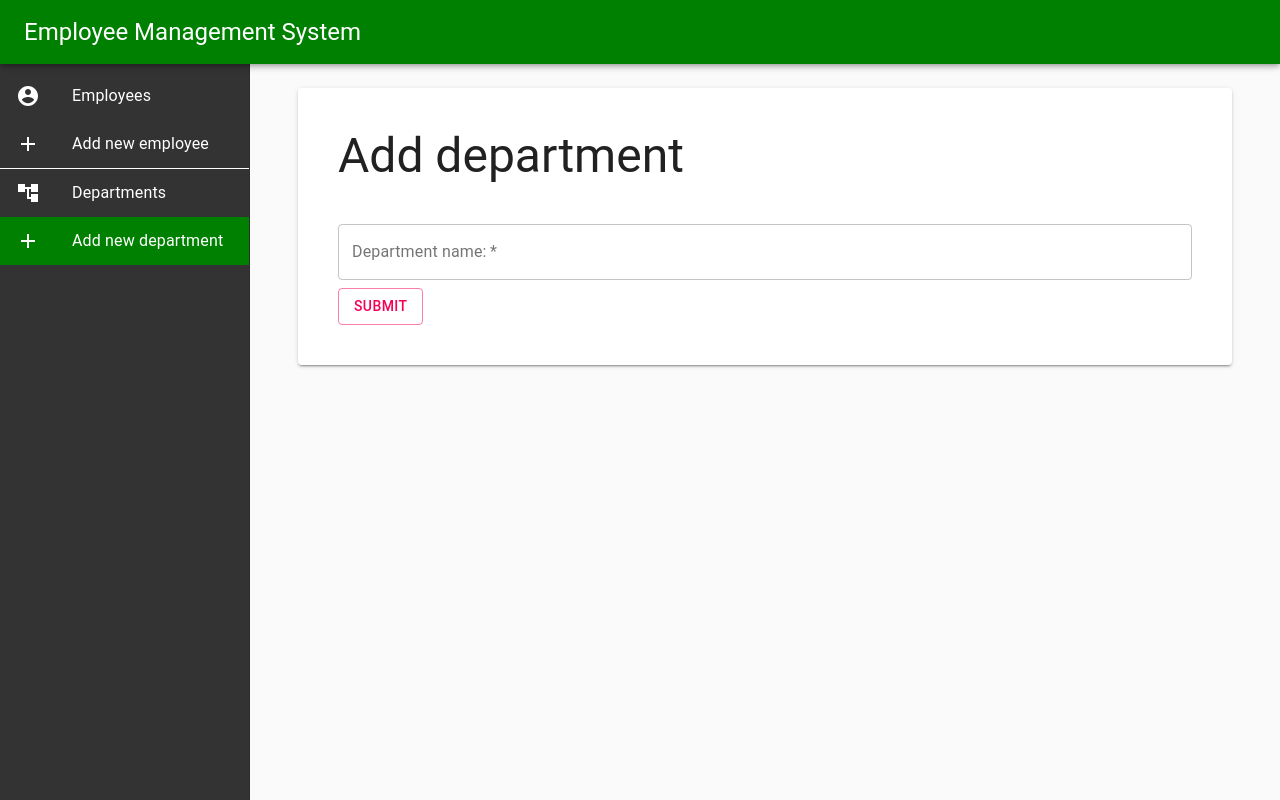
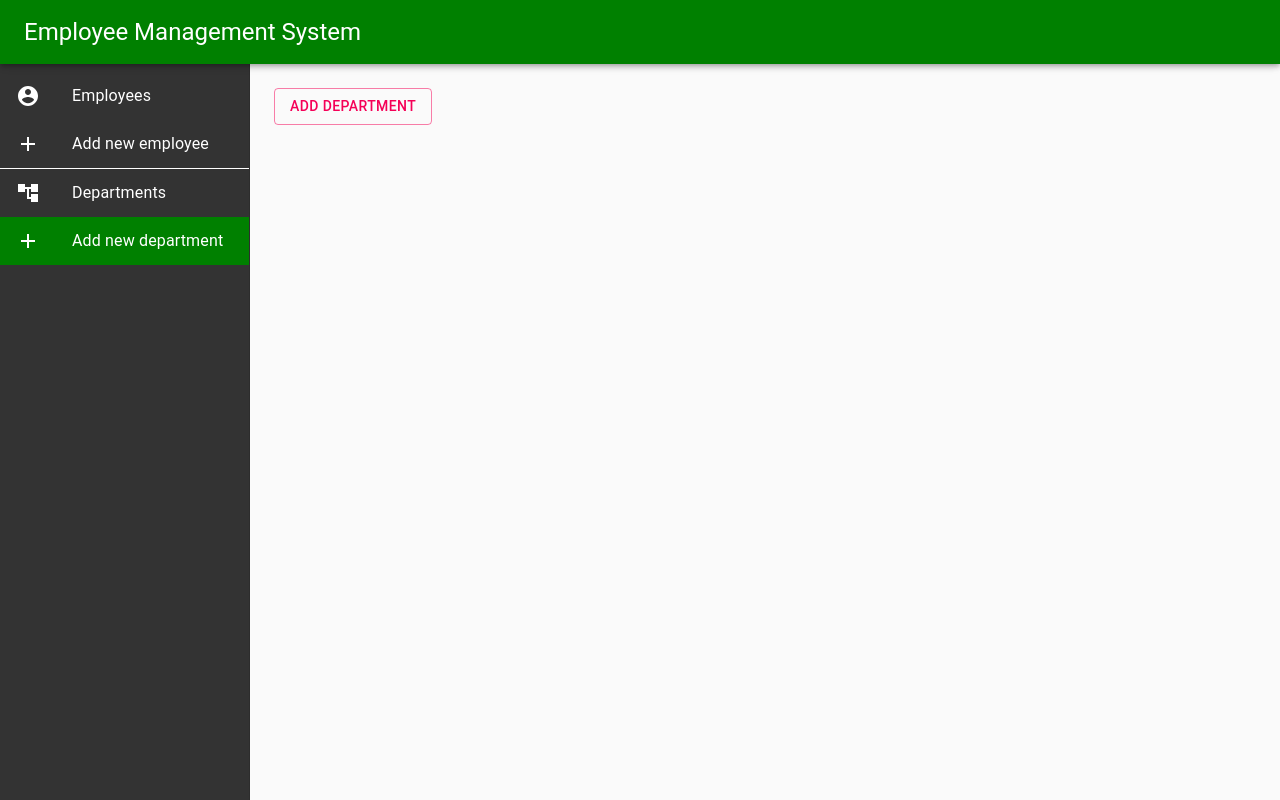
Before and after one commit to mgroholy/employee-manager-frontend, a React (Create React App) app: page /add-department in a window 1280 px wide. Built offline with nearby package versions, Linux system fonts and the light colour scheme.

Commit message:
feat: modifyAddDepartment component to be a smaller module inside DepartmentList.

```diff
--- a/src/components/AddDepartment.js
+++ b/src/components/AddDepartment.js
@@ -3,6 +3,7 @@ import {
   Button,
   Container,
   FormControl,
+  makeStyles,
   Paper,
   TextField,
   Typography,
@@ -10,35 +11,50 @@ import {
 import axios from "axios";
 import React, { useState } from "react";
 
-const AddDepartment = () => {
+const useStyles = makeStyles(() => ({
+  form: {
+    display: "flex",
+    flexDirection: "row",
+  },
+}));
+
+const AddDepartment = ({ fetchDepartments }) => {
+  const classes = useStyles();
+
   const DEPARTMENTS_REST_API_URL = "http://localhost:8080//departments";
 
   const [department, setDepartment] = useState({ name: "" });
   const [error, setError] = useState("");
+  const [activeForm, setActiveForm] = useState(false);
+
+  const toggleActiveForm = () => {
+    setActiveForm(!activeForm);
+  };
 
   const sendDepartment = async () => {
     try {
       const response = await axios.post(DEPARTMENTS_REST_API_URL, department);
       console.log(response);
+      fetchDepartments();
+      toggleActiveForm();
+      setDepartment({ name: "" });
     } catch (error) {
       setError(error.response.data.message);
     }
   };
 
   return (
-    <Container>
-      <Paper elevation={2}>
-        <Box p={5}>
-          <Typography variant="h3">Add department</Typography>
-          <FormControl fullWidth={true}>
-            <Box paddingTop={3}>
+    <FormControl>
+      {activeForm ? (
+        <>
           <TextField
             margin={"normal"}
-                fullWidth={true}
+            // fullWidth={true}
             id="outlined-basic"
             label="Department name:"
             variant="outlined"
             required={true}
+            value={department.name}
             onChange={(event) => {
               setError("");
               setDepartment({ ...department, name: event.target.value });
@@ -58,11 +74,20 @@ const AddDepartment = () => {
           >
             Submit
           </Button>
-            </Box>
+        </>
+      ) : (
+        <>
+          <Button
+            variant="outlined"
+            margin={"normal"}
+            color="secondary"
+            onClick={() => toggleActiveForm()}
+          >
+            Add Department
+          </Button>
+        </>
+      )}
     </FormControl>
-        </Box>
-      </Paper>
-    </Container>
   );
 };
 
```
Lines whose indentation alone changed are shown as unchanged.
